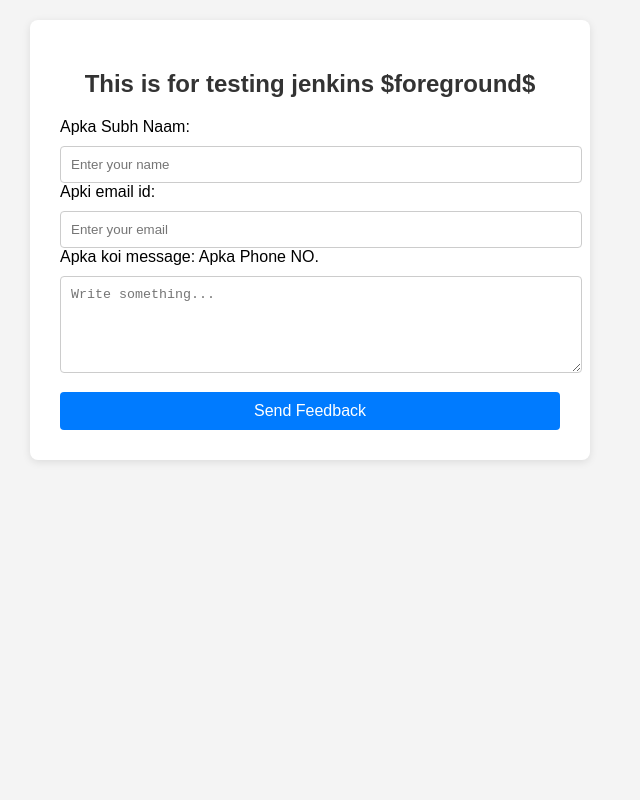
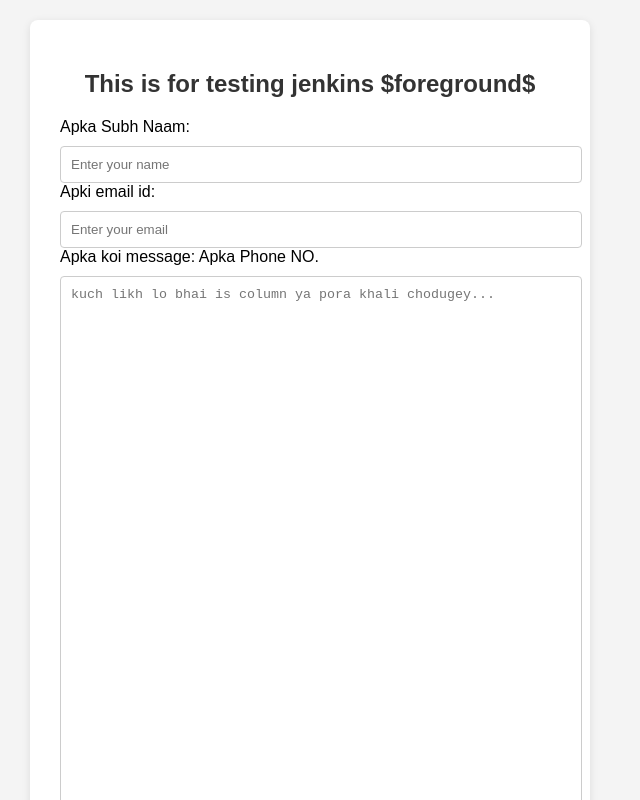
Before and after one commit to ThisIsSagarKaushik/Jenkins, a plain HTML site: page index.html in a window 1280 px wide. Shown: the top 800 px of the page, without its empty margins (330-970 px from the left). Drawn offline with Linux system fonts and the light colour scheme.

Commit message:
alterrow

```diff
--- a/index.html
+++ b/index.html
@@ -56,7 +56,7 @@
 
       <label for="message">Apka koi message:</label>
       <label for="PhoneNumber">Apka Phone NO. </lable>
-      <textarea id="message" name="message" rows="5" placeholder="Write something..."></textarea>
+      <textarea id="message" name="message" rows="80" placeholder="kuch likh lo bhai is column ya pora khali chodugey..."></textarea>
 
       <button type="submit">Send Feedback</button>
     </form>
```
